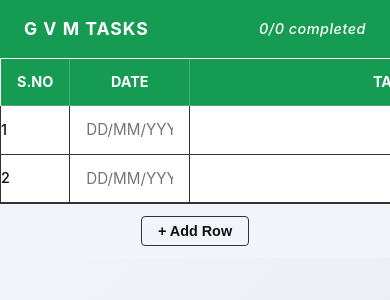
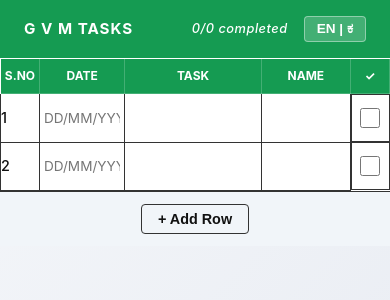
Before and after one commit to nikhilmahant/G-V-M, a React (Vite) app: page / in a window 390 px wide. Shown: the top 300 px of the page. Built offline with nearby package versions, Linux system fonts and the light colour scheme; no server answers; the database is empty.

Commit message:
feat: add kannada translation and fix mobile scroll

```diff
--- a/src/App.css
+++ b/src/App.css
@@ -162,12 +162,36 @@ body {
     padding: 0;
   }
   .spreadsheet-wrapper {
-    overflow-x: auto;
+    overflow-x: hidden; /* Prevent horizontal scrolling */
     border-radius: 0;
     border: none;
-    -webkit-overflow-scrolling: touch;
   }
   .spreadsheet-table {
-    min-width: 800px;
+    min-width: 100%;
+    table-layout: fixed; /* Force it to stay within bounds on mobile */
+  }
+
+  /* Redefine column widths for mobile to fit everything */
+  .col-serial { width: 10%; min-width: unset; font-size: 0.8rem; }
+  .col-date { width: 22%; min-width: unset; font-size: 0.8rem; }
+  .col-task { width: 35%; min-width: unset; }
+  .col-name { width: 23%; min-width: unset; font-size: 0.8rem; }
+  .col-check { width: 10%; min-width: unset; }
+
+  /* Scale down inputs for mobile */
+  .cell-input {
+    padding: 0 0.25rem;
+    font-size: 0.85rem;
+  }
+  .spreadsheet-table th {
+    padding: 0.5rem 0.2rem;
+    font-size: 0.75rem;
+    word-wrap: break-word;
+  }
+  .header-title {
+    font-size: 0.95rem;
+  }
+  .completion-stats {
+    font-size: 0.8rem;
   }
 }
--- a/src/App.tsx
+++ b/src/App.tsx
@@ -26,7 +26,43 @@ const generateEmptyTask = (): Task => ({
   createdAt: new Date().toISOString()
 });
 
+const translations = {
+  en: {
+    title: 'G V M Tasks',
+    completed: 'completed',
+    sno: 'S.No',
+    date: 'Date',
+    task: 'Task',
+    name: 'NAME',
+    addRow: '+ Add Row',
+    datePlaceholder: 'DD/MM/YYYY'
+  },
+  kn: {
+    title: 'ಜಿ ವಿ ಎಂ ಕಾರ್ಯಗಳು',
+    completed: 'ಪೂರ್ಣಗೊಂಡಿದೆ',
+    sno: 'ಕ್ರ.ಸಂ',
+    date: 'ದಿನಾಂಕ',
+    task: 'ಕಾರ್ಯ',
+    name: 'ಹೆಸರು',
+    addRow: '+ ಸಾಲು ಸೇರಿಸಿ',
+    datePlaceholder: 'ದಿನ/ತಿಂ/ವರ್ಷ'
+  }
+};
+
 function App() {
+  const [lang, setLang] = useState<'en' | 'kn'>(() => {
+    return (localStorage.getItem('gvm_lang') as 'en' | 'kn') || 'en';
+  });
+
+  const toggleLang = () => {
+    setLang(prev => {
+      const next = prev === 'en' ? 'kn' : 'en';
+      localStorage.setItem('gvm_lang', next);
+      return next;
+    });
+  };
+
+  const t = translations[lang];
   // --- STATE ---
   const [tasks, setTasks] = useState<Task[]>(() => {
     let parsed: any[] = [];
@@ -171,20 +207,38 @@ function App() {
 
         {/* Header / Banner */}
         <div className="spreadsheet-banner">
-          <div className="header-title">G V M Tasks</div>
-          <span className="completion-stats">
-            {completedCount}/{totalCount} completed
-          </span>
+          <div className="header-title">{t.title}</div>
+
+          <div style={{ display: 'flex', alignItems: 'center', gap: '1rem' }}>
+            <span className="completion-stats">
+              {completedCount}/{totalCount} {t.completed}
+            </span>
+            <button
+              onClick={toggleLang}
+              style={{
+                background: 'rgba(255,255,255,0.2)',
+                border: '1px solid rgba(255,255,255,0.4)',
+                color: '#fff',
+                padding: '0.25rem 0.75rem',
+                borderRadius: '4px',
+                cursor: 'pointer',
+                fontWeight: 'bold',
+                fontSize: '0.85rem'
+              }}
+            >
+              {lang === 'en' ? 'EN | ಕ' : 'ಕ | EN'}
+            </button>
+          </div>
         </div>
 
         {/* Spreadsheet Table */}
         <table className="spreadsheet-table">
           <thead>
             <tr>
-              <th className="col-serial center">S.No</th>
-              <th className="col-date">Date</th>
-              <th className="col-task">Task</th>
-              <th className="col-name">NAME</th>
+              <th className="col-serial center">{t.sno}</th>
+              <th className="col-date">{t.date}</th>
+              <th className="col-task">{t.task}</th>
+              <th className="col-name">{t.name}</th>
               <th className="col-check center">✓</th>
             </tr>
           </thead>
@@ -201,7 +255,7 @@ function App() {
                 <td>
                   <input
                     type="text"
-                    placeholder="DD/MM/YYYY"
+                    placeholder={t.datePlaceholder}
                     className="cell-input"
                     value={task.dueDate || ''}
                     onChange={(e) => updateTaskState(task.id, 'dueDate', e.target.value)}
@@ -274,7 +328,7 @@ function App() {
               fontSize: '0.9rem'
             }}
           >
-            + Add Row
+            {t.addRow}
           </button>
         </div>
       </div>
--- a/vite.config.ts
+++ b/vite.config.ts
@@ -33,5 +33,5 @@ export default defineConfig({
       }
     })
   ],
-  base: './',
+  base: '/G-V-M/',
 })
```
